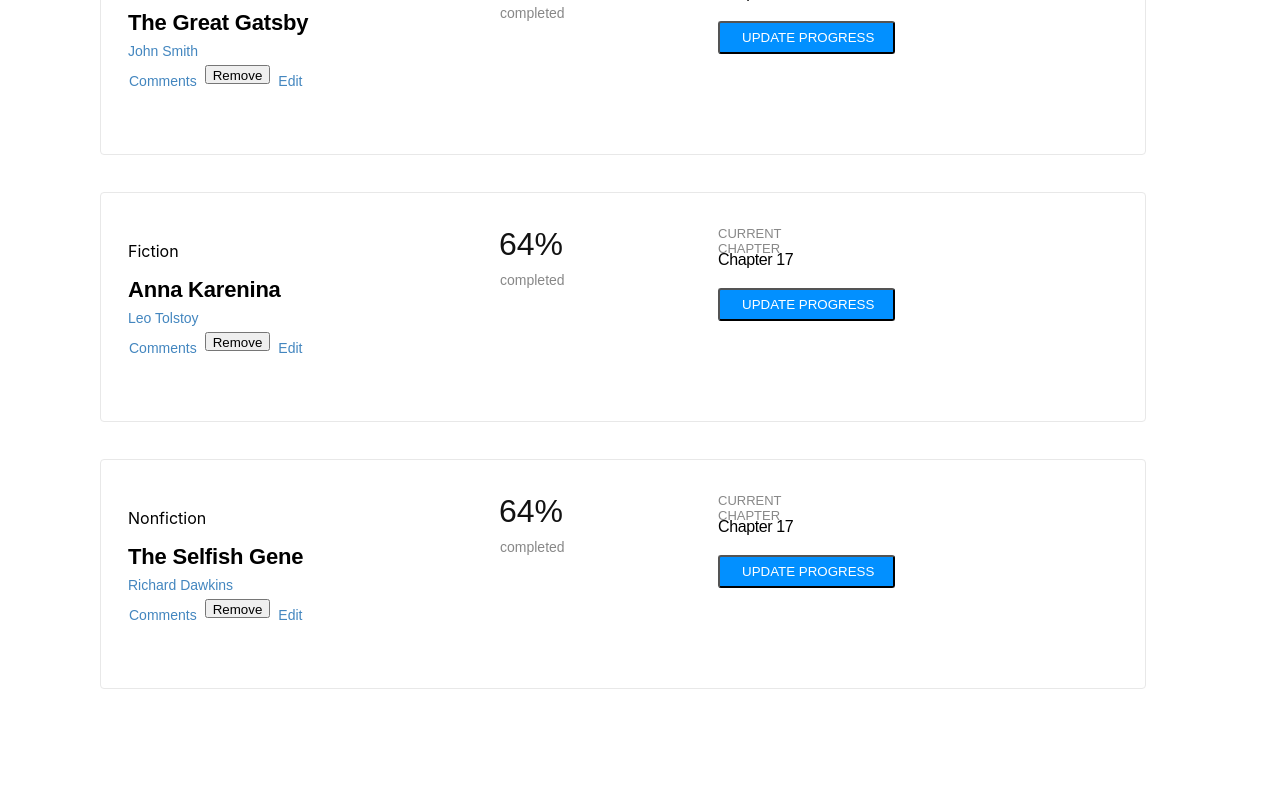
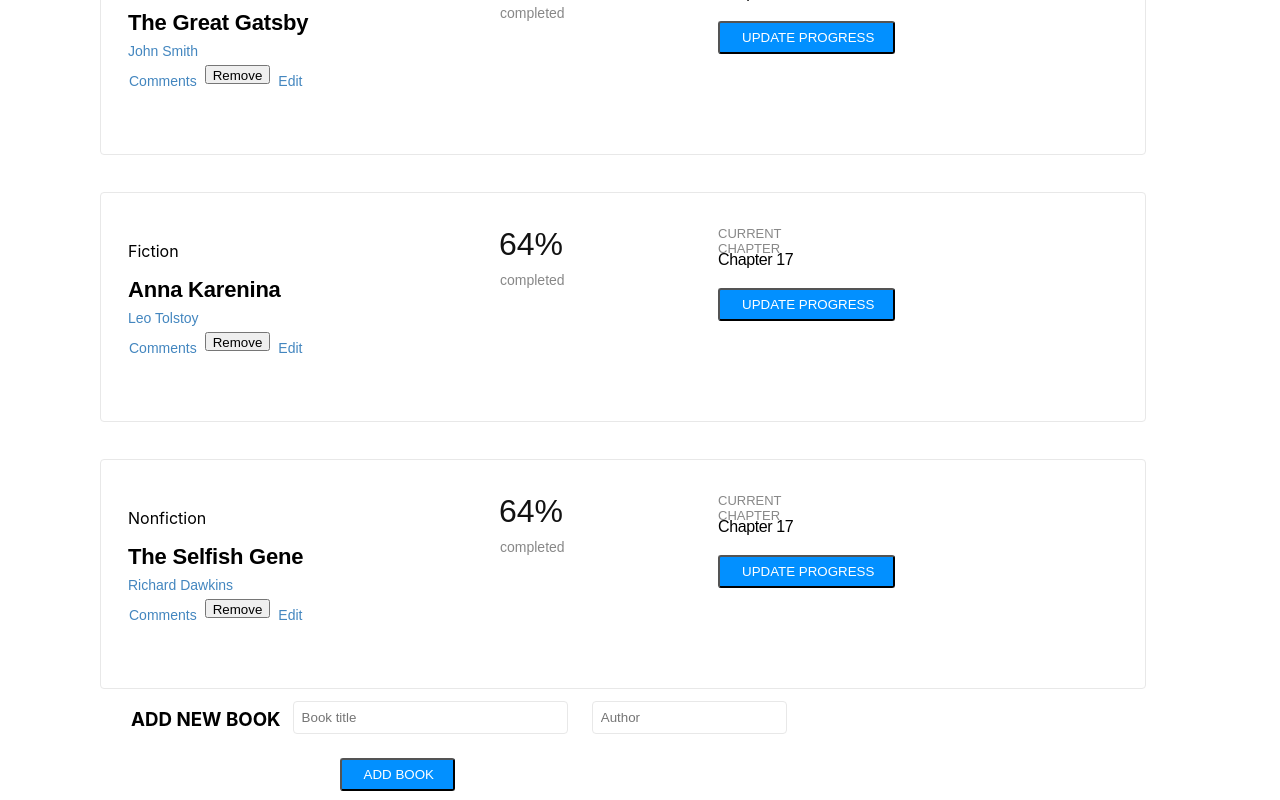
Before and after one commit to flemton/bookstore, a React (Create React App) app: page / in a window 1280 px wide. Shown: the part 215-1015 px from the top of the page. Before the commit the page ends 904 px from the top, so only its background shows below. Built offline with nearby package versions, Linux system fonts and the light colour scheme.

Commit message:
Add event handler to add to books array

```diff
--- a/src/components/Book.js
+++ b/src/components/Book.js
@@ -7,7 +7,7 @@
 const Books = () => (
   <div>
     {books.map((book) => (
-      <Book title={book.title} category={book.category} author={book.author} progress="64%" chapter="Chapter 17" key={book.item_id} />
+      <Book title={book.title} category={book.category} author={book.author} progress="64%" chapter="Chapter 17" id={book.item_id} key={book.item_id} />
     ))}
     <Form />
   </div>
--- a/src/components/Form.js
+++ b/src/components/Form.js
@@ -1,42 +1,26 @@
-import { useState } from 'react';
 import { useDispatch } from 'react-redux';
 import { v4 as uuidv4 } from 'uuid';
 import { addBook } from '../redux/books/booksSlice';
 
 const Form = () => {
-  const [formInput, setFormInput] = useState({
-    id: '',
-    title: '',
-    author: '',
-  });
   const dispatch = useDispatch();
-  const handleFormInput = (e) => {
-    const Name = e.target.name;
-    setFormInput({
-      id: uuidv4(),
-      ...formInput,
-      [Name]: e.target.value,
-    });
-  };
-
-  const onSubmit = (e) => {
-    e.preventDefault();
-    dispatch(addBook({ formInput }));
-    setFormInput({
-      title: '',
-      author: '',
-    });
-  };
-
-  (
+  return (
     <div className="form">
       <h3>
         ADD NEW BOOK
       </h3>
-      <form onSubmit={onSubmit}>
-        <input type="text" placeholder="Book title" required className="book-title" onChange={handleFormInput} value={formInput.title} />
-        <input type="text" placeholder="Author" required className="book-author" onChange={handleFormInput} value={formInput.author} />
-        <button className="addBook" type="button">
+      <form onSubmit={((e) => {
+        e.preventDefault();
+        const title = e.target[0].value;
+        const author = e.target[1].value;
+        dispatch(addBook({ id: uuidv4(), title, author }));
+        e.target[0].value = '';
+        e.target[1].value = '';
+      })}
+      >
+        <input type="text" placeholder="Book title" required className="book-title" />
+        <input type="text" placeholder="Author" required className="book-author" />
+        <button className="addBook" type="submit">
           ADD BOOK
         </button>
       </form>
--- a/src/redux/books/booksSlice.js
+++ b/src/redux/books/booksSlice.js
@@ -13,6 +13,7 @@
   reducers: {
     addBook: (state, action) => {
       state.books.push(action.payload);
+      console.log(action.payload, action);
     },
     removeBook: (state, action) => ({
       books: state.books.filter((book) => book.item_id !== action.payload),
```
